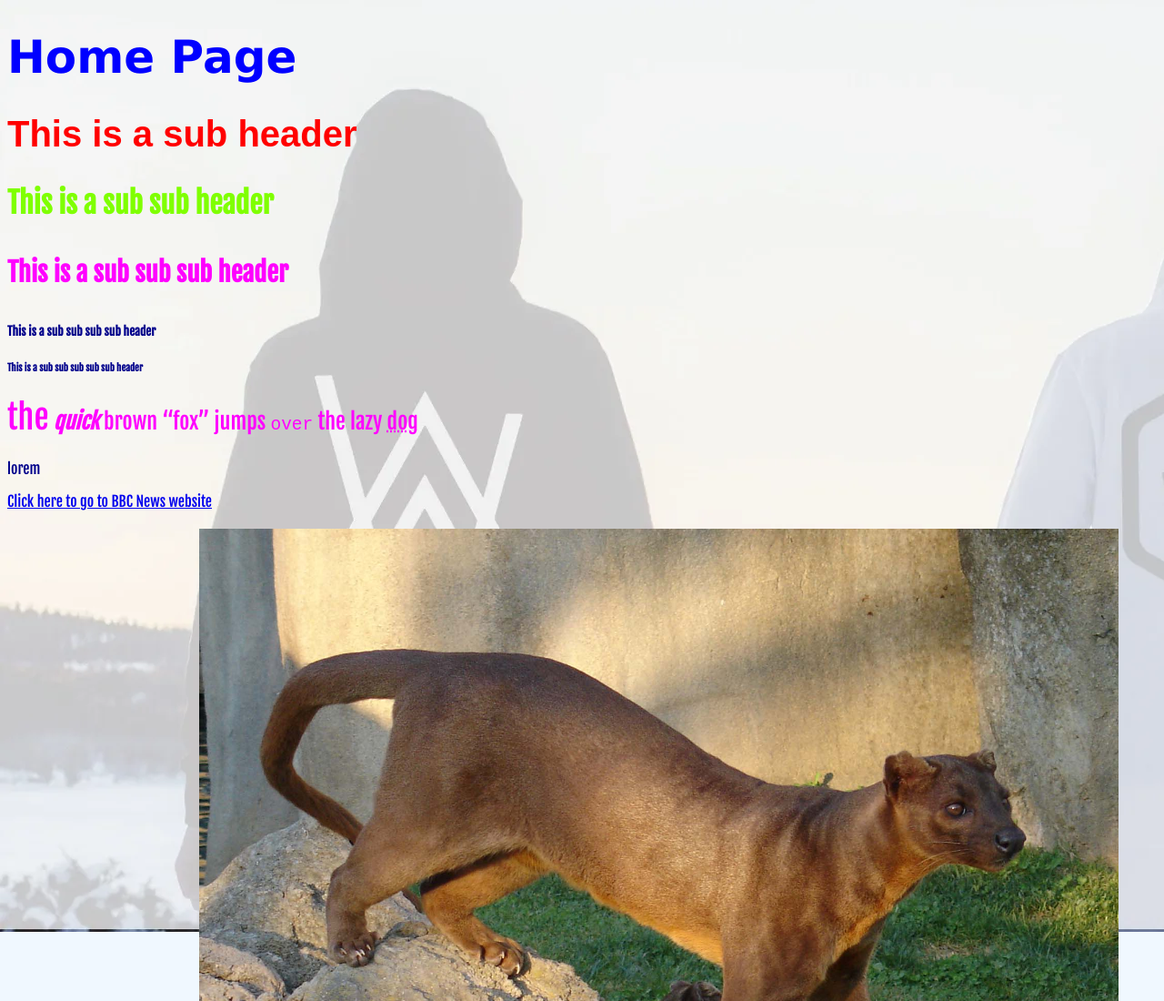
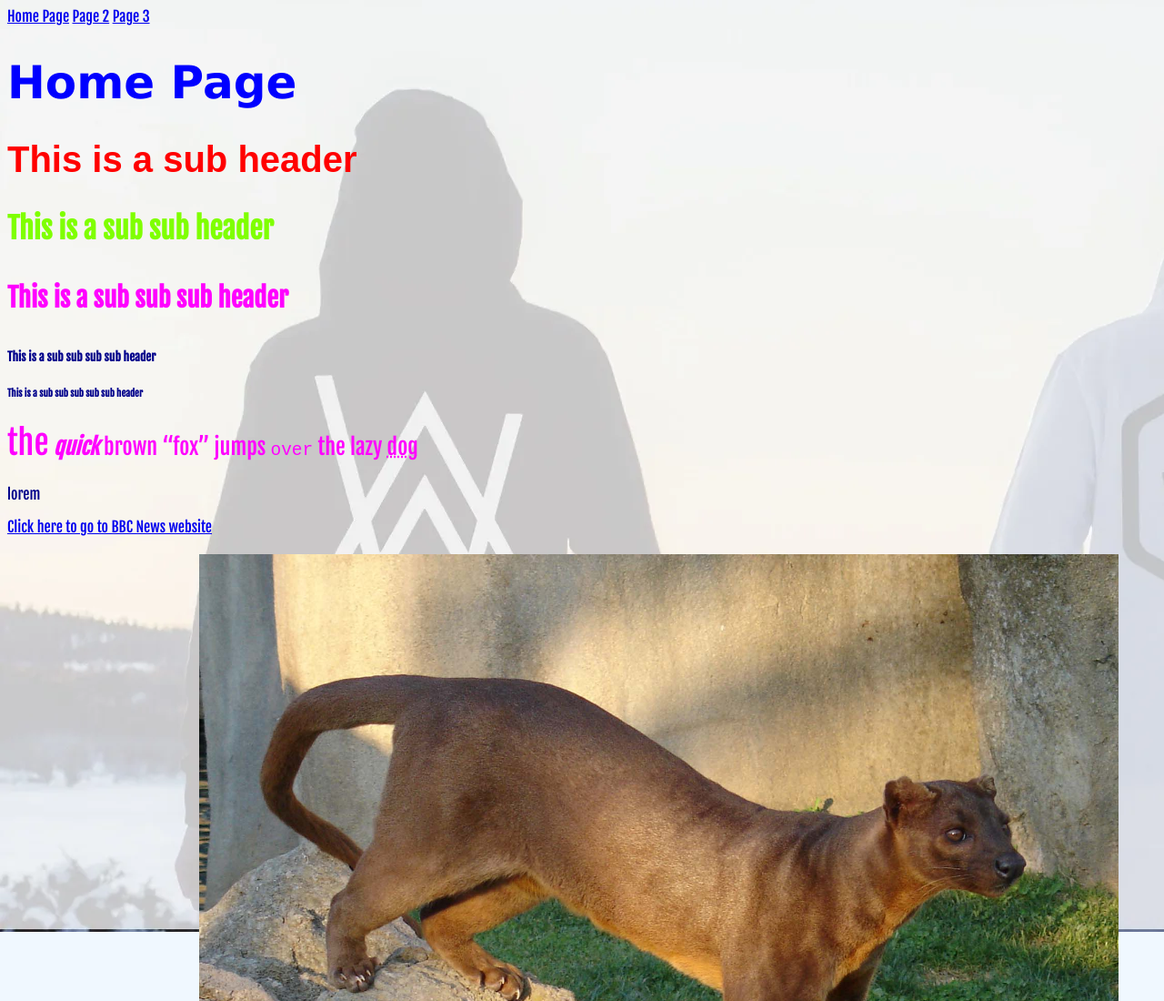
Before and after one commit to cohagan1/website, a plain HTML site: page index.html in a window 1280 px wide. Shown: the top 1100 px of the page at 91% size. Drawn offline with Linux system fonts and the light colour scheme.

Commit message:
Add files via upload

```diff
--- a/index.html
+++ b/index.html
@@ -6,6 +6,9 @@
     <link rel="stylesheet" href="style.css">
 </head>
 <body>
+    <a href="/index.html">Home Page</a>
+    <a href="/page2.html">Page 2</a>
+    <a href="/page3.html">Page 3</a>
     <h1>Home Page</h1>
     <h2>This is a sub header</h2>
     <h3>This is a sub sub header</h3>
```
Also changed, not shown: page2.html (added, +3 -0 lines), page3.html (added, +3 -0 lines).
